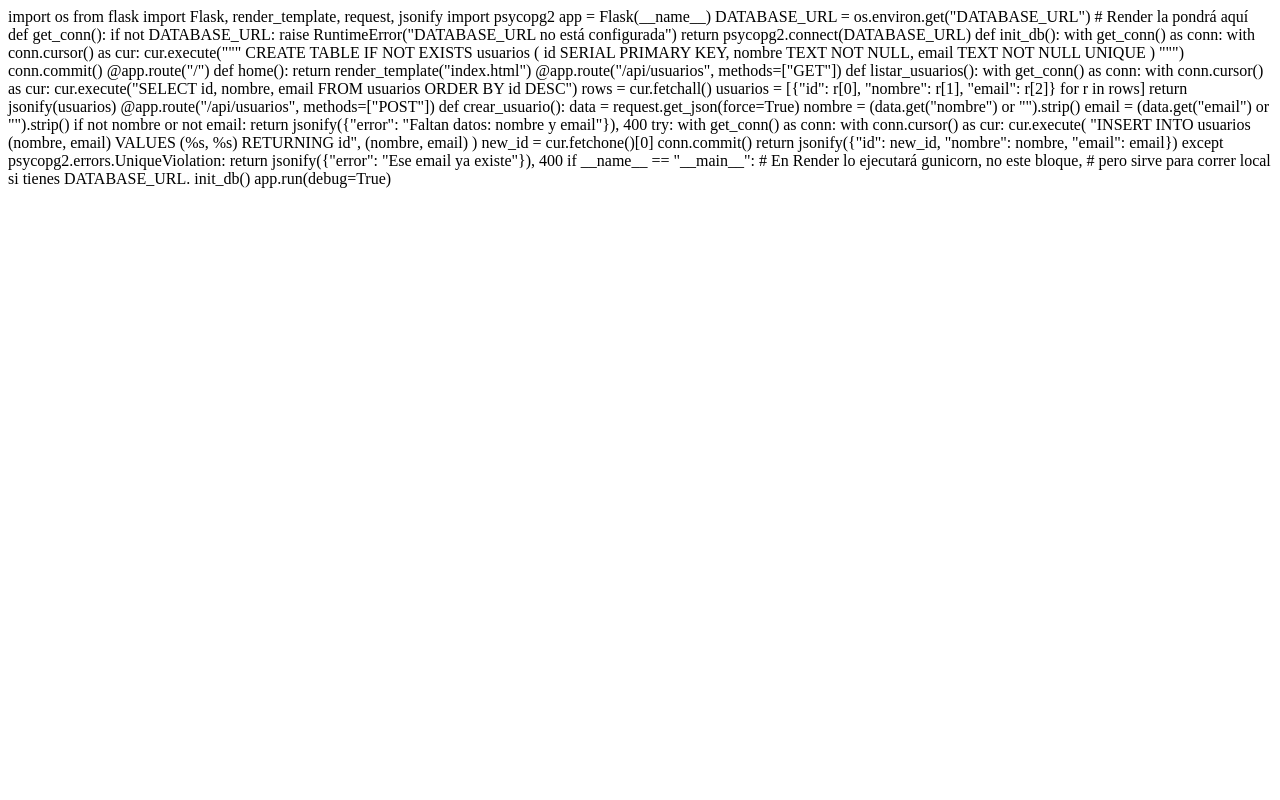
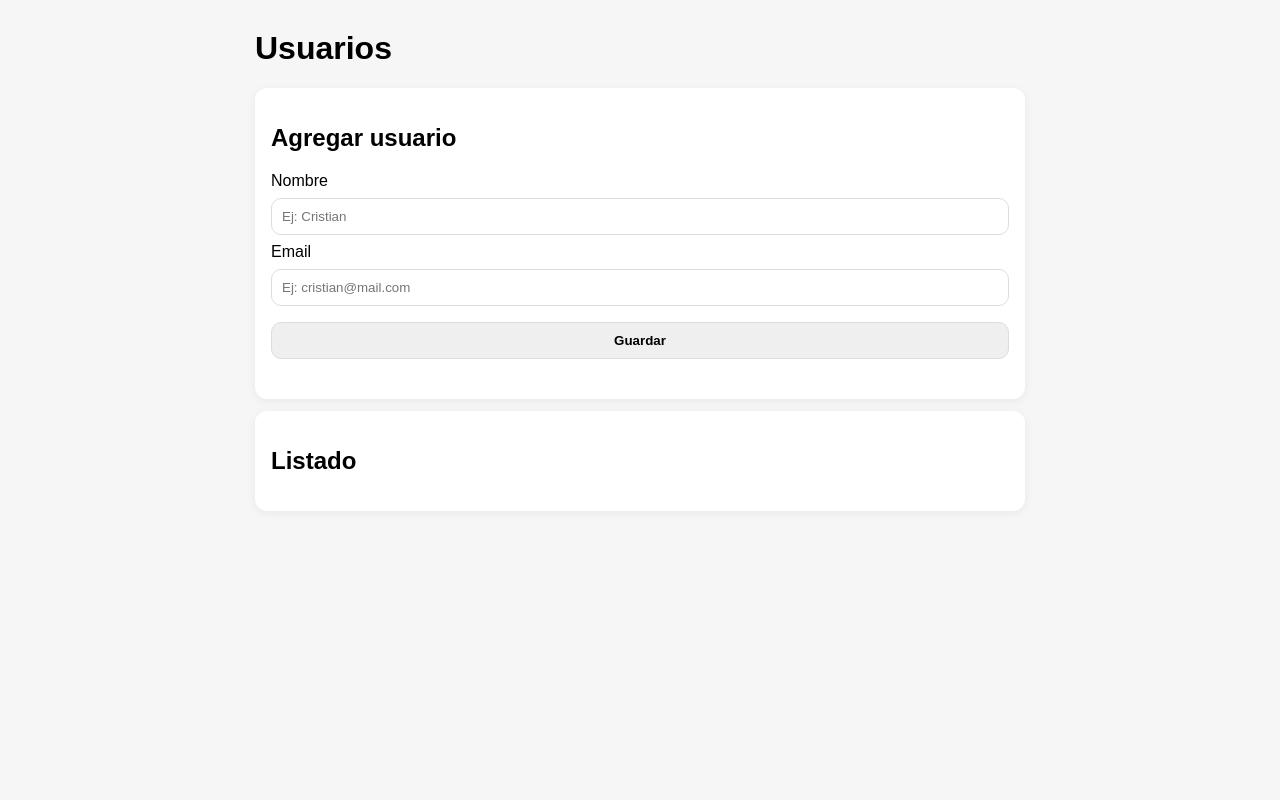
Before and after one commit to Cristian-ch-a/mi_web_db, a Flask app: page / in a window 1280 px wide. Run offline with Flask 3, Linux system fonts and the light colour scheme; data that the repository does not hold is empty; some libraries are stand-ins or nearby versions.

Commit message:
Segundo commit

```diff
--- a/requeriments.txt
+++ /dev/null
@@ -1,3 +0,0 @@
-Flask==3.1.2
-gunicorn
-psycopg2-binary
--- a/templates/index.html
+++ b/templates/index.html
@@ -1,66 +1,35 @@
-import os
-from flask import Flask, render_template, request, jsonify
-import psycopg2
+<!doctype html>
+<html lang="es">
+<head>
+  <meta charset="UTF-8" />
+  <meta name="viewport" content="width=device-width, initial-scale=1.0"/>
+  <title>Mi Web con DB</title>
+  <link rel="stylesheet" href="/static/style.css">
+</head>
+<body>
+  <main class="container">
+    <h1>Usuarios</h1>
 
-app = Flask(__name__)
+    <section class="card">
+      <h2>Agregar usuario</h2>
+      <form id="form">
+        <label>Nombre</label>
+        <input id="nombre" placeholder="Ej: Cristian" required>
 
-DATABASE_URL = os.environ.get("DATABASE_URL")  # Render la pondrá aquí
+        <label>Email</label>
+        <input id="email" type="email" placeholder="Ej: cristian@mail.com" required>
 
-def get_conn():
-    if not DATABASE_URL:
-        raise RuntimeError("DATABASE_URL no está configurada")
-    return psycopg2.connect(DATABASE_URL)
+        <button type="submit">Guardar</button>
+        <p id="msg" class="msg"></p>
+      </form>
+    </section>
 
-def init_db():
-    with get_conn() as conn:
-        with conn.cursor() as cur:
-            cur.execute("""
-                CREATE TABLE IF NOT EXISTS usuarios (
-                    id SERIAL PRIMARY KEY,
-                    nombre TEXT NOT NULL,
-                    email TEXT NOT NULL UNIQUE
-                )
-            """)
-        conn.commit()
+    <section class="card">
+      <h2>Listado</h2>
+      <div id="lista" class="lista"></div>
+    </section>
+  </main>
 
-@app.route("/")
-def home():
-    return render_template("index.html")
-
-@app.route("/api/usuarios", methods=["GET"])
-def listar_usuarios():
-    with get_conn() as conn:
-        with conn.cursor() as cur:
-            cur.execute("SELECT id, nombre, email FROM usuarios ORDER BY id DESC")
-            rows = cur.fetchall()
-
-    usuarios = [{"id": r[0], "nombre": r[1], "email": r[2]} for r in rows]
-    return jsonify(usuarios)
-
-@app.route("/api/usuarios", methods=["POST"])
-def crear_usuario():
-    data = request.get_json(force=True)
-    nombre = (data.get("nombre") or "").strip()
-    email = (data.get("email") or "").strip()
-
-    if not nombre or not email:
-        return jsonify({"error": "Faltan datos: nombre y email"}), 400
-
-    try:
-        with get_conn() as conn:
-            with conn.cursor() as cur:
-                cur.execute(
-                    "INSERT INTO usuarios (nombre, email) VALUES (%s, %s) RETURNING id",
-                    (nombre, email)
-                )
-                new_id = cur.fetchone()[0]
-            conn.commit()
-        return jsonify({"id": new_id, "nombre": nombre, "email": email})
-    except psycopg2.errors.UniqueViolation:
-        return jsonify({"error": "Ese email ya existe"}), 400
-
-if __name__ == "__main__":
-    # En Render lo ejecutará gunicorn, no este bloque,
-    # pero sirve para correr local si tienes DATABASE_URL.
-    init_db()
-    app.run(debug=True)
+  <script src="/static/app.js"></script>
+</body>
+</html>
```
